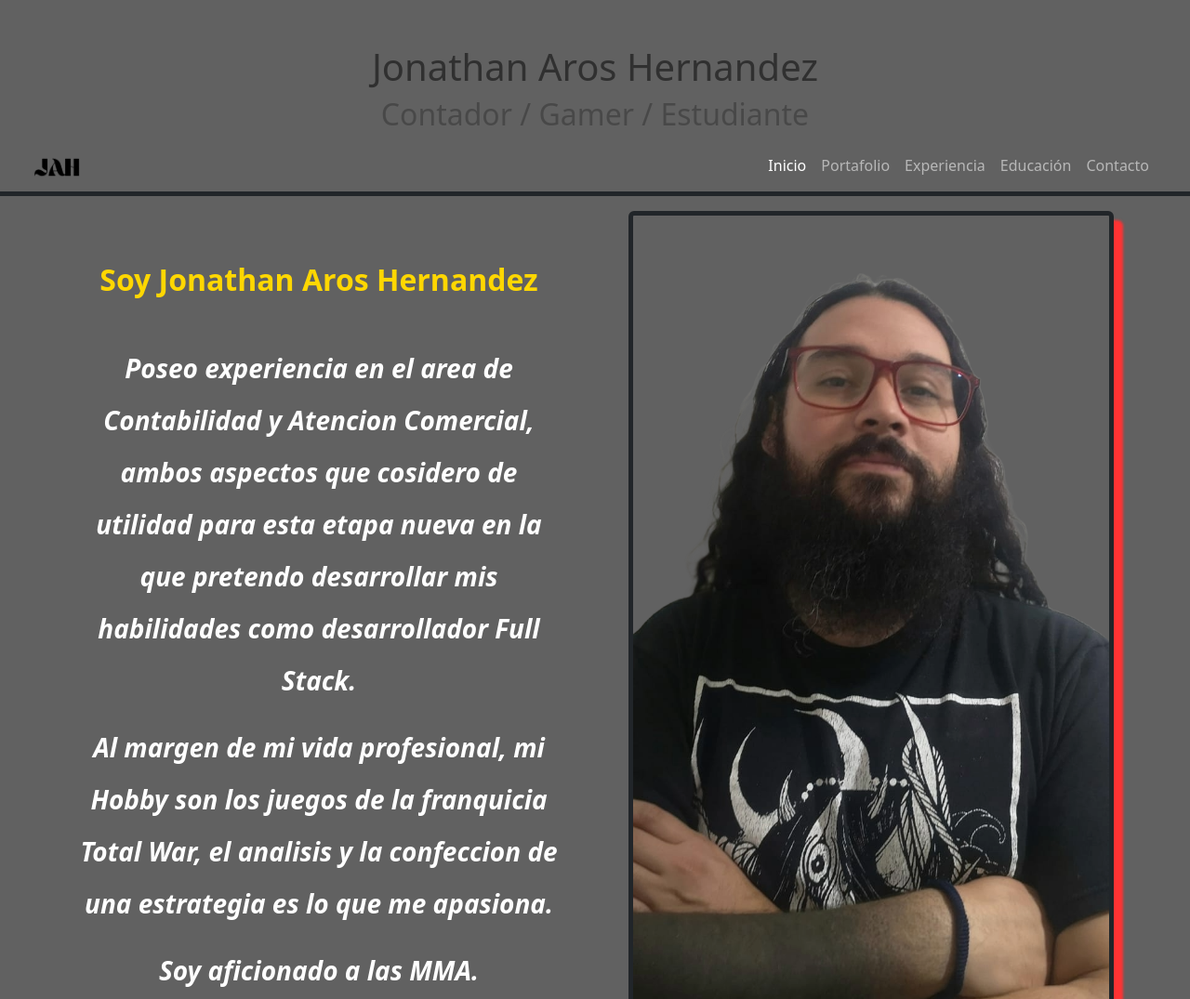
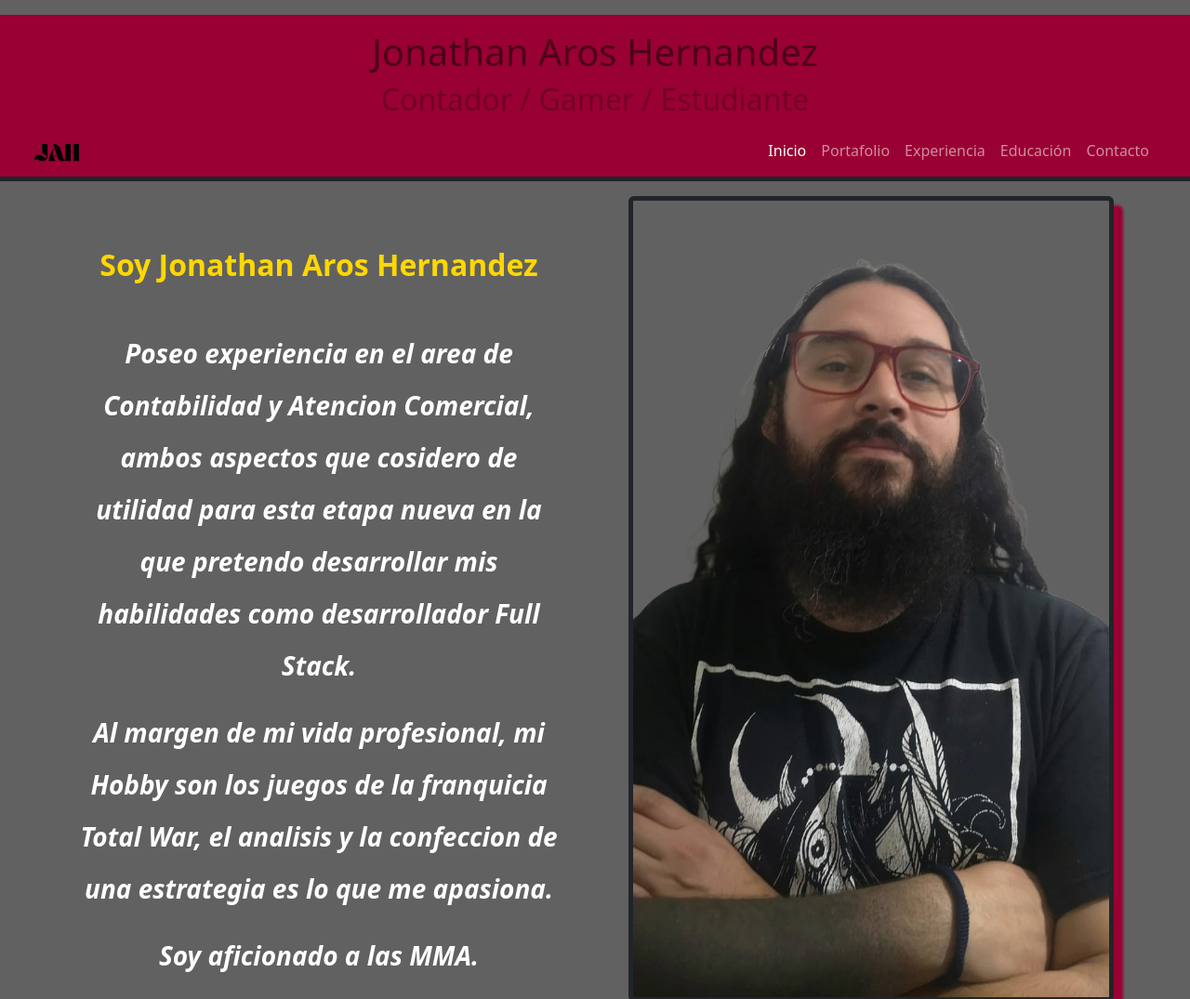
Before and after one commit to sevanomas/portafolio.github.io, a plain HTML site: page index.html in a window 1280 px wide. Shown: the top 1075 px of the page at 93% size. Drawn offline with nearby package versions, Linux system fonts and the light colour scheme.

Commit message:
ahora si pagina principal lista

```diff
--- a/assets/css/style.css
+++ b/assets/css/style.css
@@ -1,5 +1,11 @@
 body {
     background-color: rgb(97, 97, 97);
+}
+header{
+    background-color: rgb(153, 0, 51 );
+}
+footer{
+    background-color: rgb(153, 0, 51 );
 }
 #logo{
     width: 50px;
@@ -13,7 +19,7 @@ h2 {
 }
 
 #imagen_personal {
-    box-shadow: 10px 10px 3px rgb(255, 51, 51)
+    box-shadow: 10px 10px 3px rgb(153, 0, 51)
 }
 h3{
     color: rgb(255, 215, 0);
--- a/index.html
+++ b/index.html
@@ -15,9 +15,10 @@
 
 <body>
     <header>
+
         <div class="container-fluid border-bottom border-dark border-5" id="arriba">
-            <div class="text-black-50 mt-5">
-                <h1 class="mt-5 fs-1">Jonathan Aros Hernandez </h1>
+            <div class="text-black-50 mt-3 pt-3">
+                <h1 class="fs-1">Jonathan Aros Hernandez </h1>
                 <h2 class="text-black text-opacity-25">Contador / Gamer / Estudiante</h2>
             </div>
             <div class="container-fluid ">
@@ -56,6 +57,7 @@
 
             </div>
         </div>
+
     </header>
     <main>
         <section>
@@ -90,7 +92,7 @@
         </section>
         <section>
             <h3 class="fw-bold mt-2 mb-2 p-4 fs-2 border-top border-dark border-5" id="experiencia_laboral"><i
-                    class="fa-solid fa-clipboard-check " ></i>Experiencia Laboral</h3>
+                    class="fa-solid fa-clipboard-check "></i>Experiencia Laboral</h3>
             <div class="row m-5 gy-3">
                 <div class="col-sm-6 ">
                     <div class="card text-bg-secondary">
@@ -163,7 +165,8 @@
         </section>
         <section>
 
-            <h3 class="fw-bold mt-2 mb-2 p-4 fs-2 border-top border-dark border-5" id="educacion "><i class=" fa-solid fa-school"></i>Educación</h3>
+            <h3 class="fw-bold mt-2 mb-2 p-4 fs-2 border-top border-dark border-5" id="educacion"><i
+                    class=" fa-solid fa-school"></i>Educación</h3>
 
             <div class="row m-5 gy-3">
                 <div class="col-sm-6 ">
```
